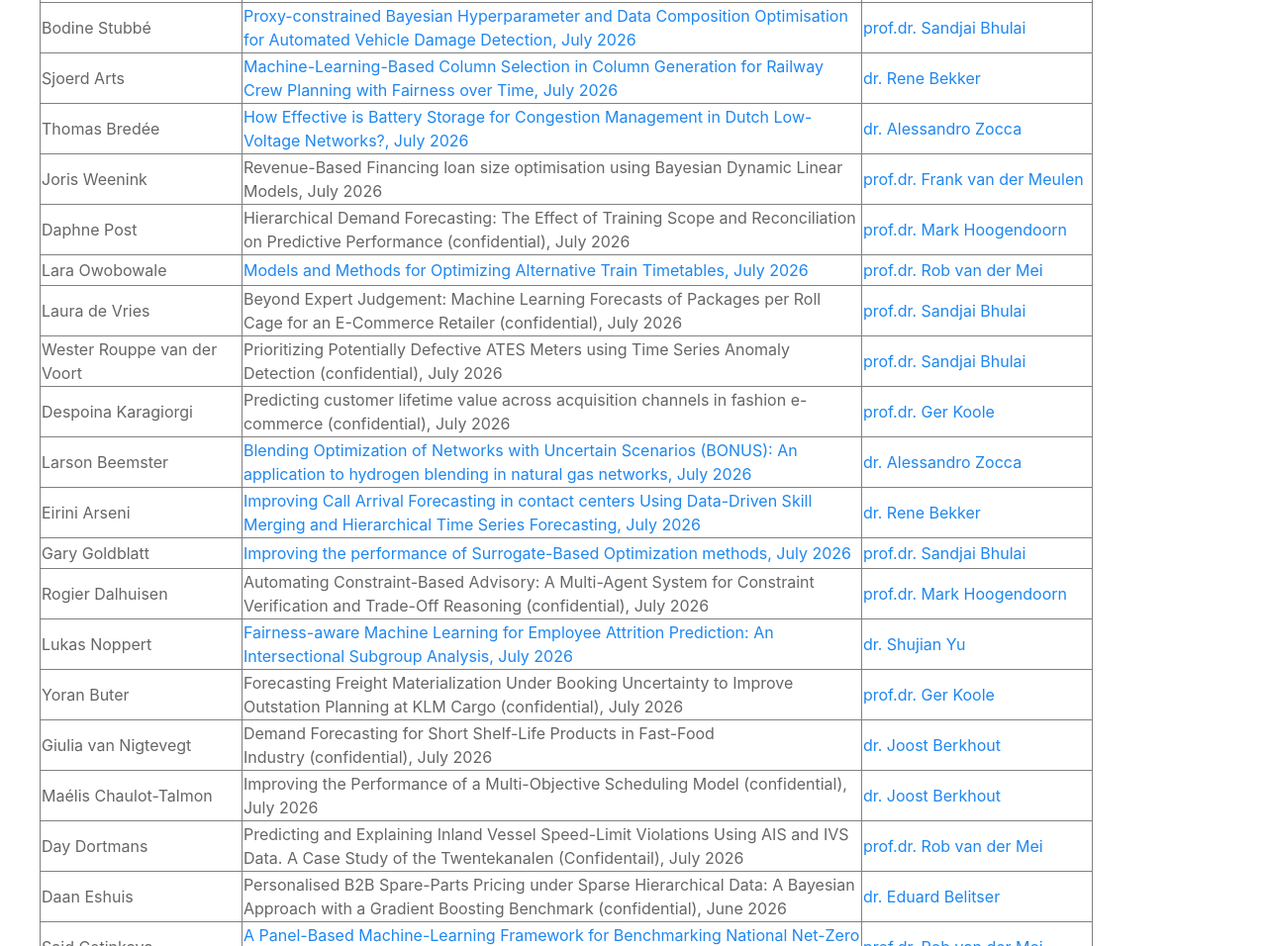
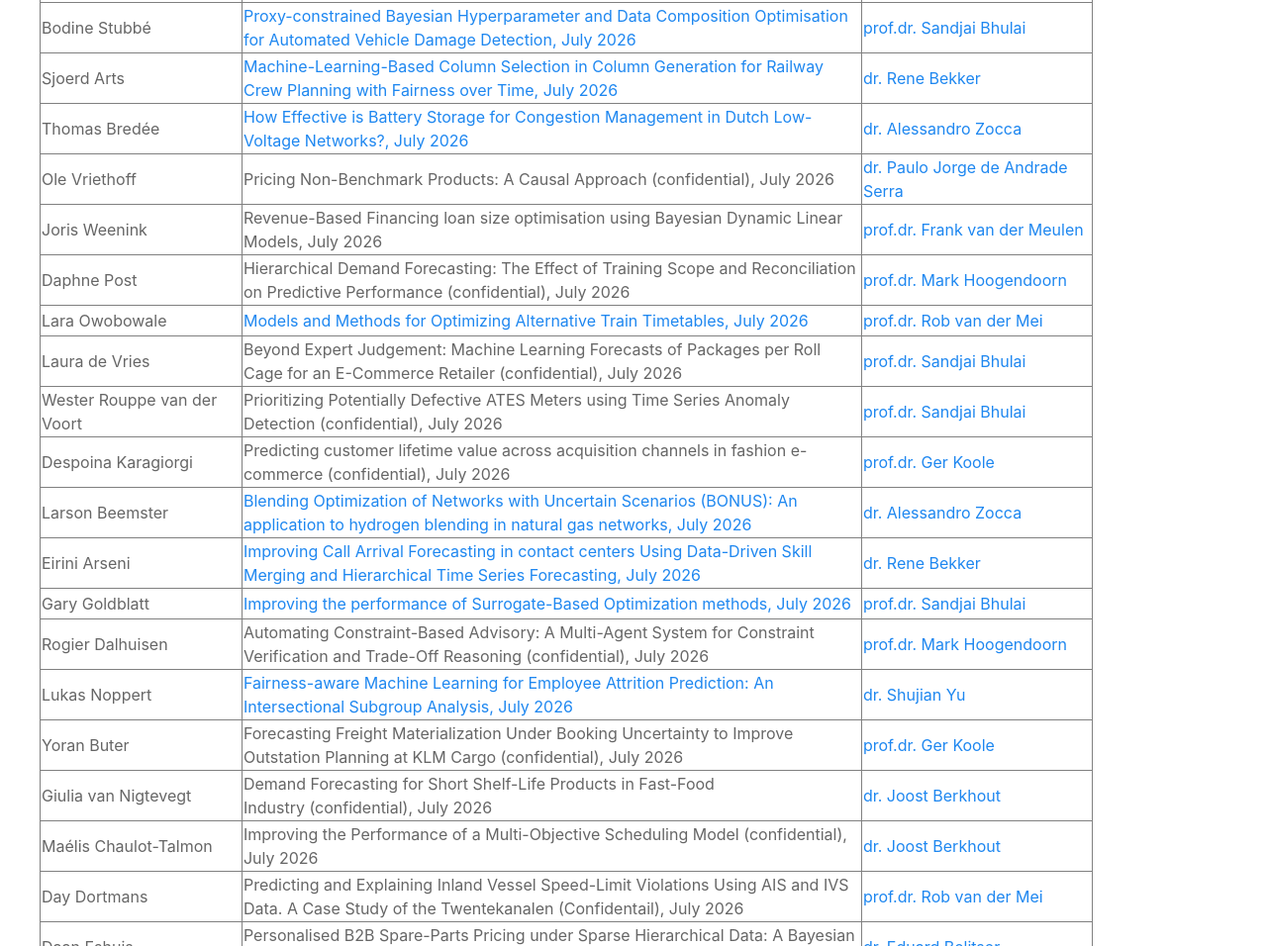
Before and after one commit to VU-Business-Analytics/internship-office, a plain HTML site: page reports_2017-present.html in a window 1280 px wide. Shown: the part 845-1801 px from the top of the page at 99% size. Drawn offline with Linux system fonts and the light colour scheme.

Commit message:
Update reports_2017-present.html

```diff
--- a/reports_2017-present.html
+++ b/reports_2017-present.html
@@ -140,6 +140,11 @@
                                 <td><a href="mailto:a.zocca@vu.nl">dr. Alessandro Zocca</a></td>
                             </tr>
                             <tr style="height: 31px;">
+                                <td>Ole Vriethoff</td>
+                                <td>Pricing Non-Benchmark Products: A Causal Approach (confidential), July 2026</td>
+                                <td><a href="mailto:p.j.de.andradeserra@vu.nl">dr. Paulo Jorge de Andrade Serra</a></td>
+                            </tr>
+                            <tr style="height: 31px;">
                                 <td>Joris Weenink</td>
                                 <td>Revenue-Based Financing loan size optimisation using Bayesian Dynamic Linear Models, July 2026</td>
                                 <td><a href="mailto:f.h.van.der.meulen@vu.nl">prof.dr. Frank van der Meulen</a></td>
```
